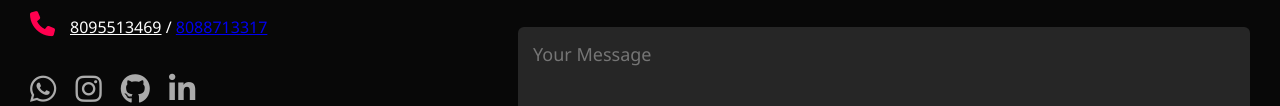
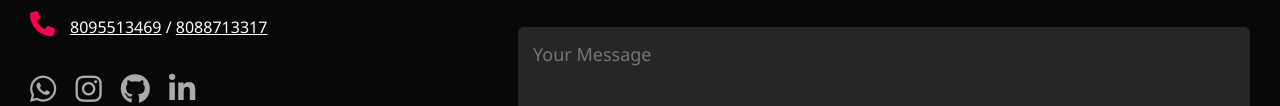
Before and after one commit to ReetuMT/My-Portofolio, a plain HTML site: page index.html in a window 1280 px wide. Shown: the part 2237-2343 px from the top of the page. Drawn offline with Linux system fonts and the light colour scheme.

Commit message:
Update index.html

```diff
--- a/index.html
+++ b/index.html
@@ -132,7 +132,7 @@
             <div class="contact-left">
                 <h1 class="sub-title">Contact Me</h1>
                 <p><a href="mailto:ritreetu642@gmail.com" style="color:white;"><i class="fa-solid fa-paper-plane"></i>ritreetu642@gmail.com</a></p>
-        <p><a href="tel:8095513469" style="color:white;"><i class="fa-solid fa-phone"></i>8095513469</a> / <a href="tel:8088713317">8088713317</a></p>
+        <p><a href="tel:8095513469" style="color:white;"><i class="fa-solid fa-phone"></i>8095513469</a> / <a href="tel:8088713317" style="color:white;">8088713317</a></p>
                 <div class="social-icons">
                     <a href="#"><i class="fa-brands fa-whatsapp"></i></a>
                     <a href="https://www.linkedin.com/in/reetu-m-tambre-55945920a/"><i class="fa-brands fa-instagram"></i></a>
```
